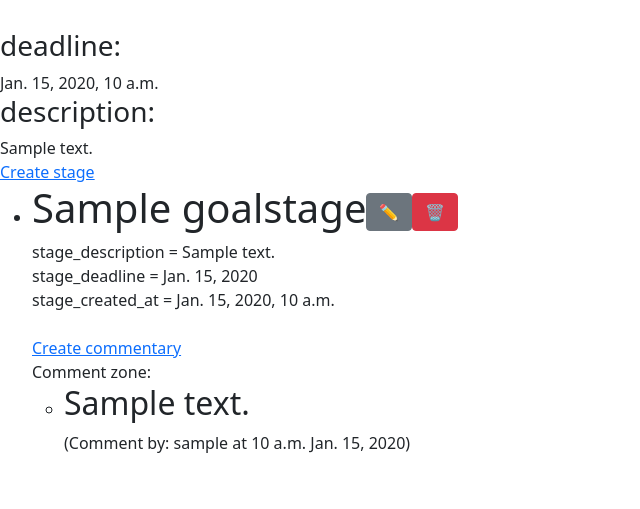
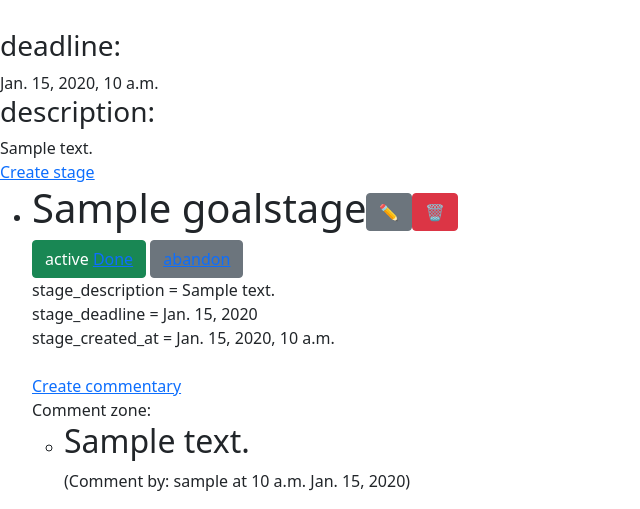
Before and after one commit to Oleksiy-Liubchenko/habits-and-goals-service, a Django app: page /goals/1/ in a window 1280 px wide. Shown: the part 291-800 px from the top of the page, without its empty margins (0-640 px from the left). Run offline with Django 4.2, Linux system fonts and the light colour scheme; tables that the repository leaves empty hold one stand-in row (values such as "Sample post").

Commit message:
Add goal_stage toggle status in goal_detail.html

```diff
--- a/templates/goal/goal_detail.html
+++ b/templates/goal/goal_detail.html
@@ -61,7 +61,11 @@
   {% for stage in goal_stages %}
     <li>
       <div class="d-flex align-items-center">
-        <h1>{{ stage.stage_name }}</h1>
+        {% if stage.status == "active" %}
+          <h1>{{ stage.stage_name }}</h1>
+          {% else %}
+            <h1><del>{{ stage.stage_name }}</del></h1>
+        {% endif %}
         <a href="{% url "tracker:goal-update-stage" pk=stage.pk goal_id=goal.id %}" class="btn btn-secondary">
           ✏️
         </a>
@@ -70,6 +74,39 @@
         </a>
       </div>
     </li>
+
+    {% if stage.status == "active" %}
+  <div class="btn btn-success">
+    {{ stage.status }}
+    <a href="{% url "tracker:goal-update-stage-status" goal_id=goal.id pk=stage.id%}">
+      Done
+    </a>
+  </div>
+
+    <div class="btn btn-secondary">
+      <a href="{% url "tracker:goal-update-stage-status-abandoned" goal_id=goal.id pk=stage.id%}">
+        abandon
+      </a>
+    </div>
+
+    {% elif stage.status == "abandoned" %}
+       <div class="btn btn-secondary">
+        {{ stage.status }}
+        <a href="{% url "tracker:goal-update-stage-status-abandoned" goal_id=goal.id pk=stage.id%}">
+          reactive
+        </a>
+      </div>
+
+    {% else %}
+      <div class="btn btn-danger">
+      {{ stage.status }}
+      <a href="{% url "tracker:goal-update-stage-status" goal_id=goal.id pk=stage.id%}">
+        reactivate
+      </a>
+  </div>
+  {% endif %}
+    <br>
+
     stage_description = {{ stage.description }}
     <br>
     stage_deadline = {{ stage.deadline.date }}
--- a/tracker/urls.py
+++ b/tracker/urls.py
@@ -18,7 +18,8 @@ from tracker.views import (
     goal_toggle_status,
     goal_toggle_status_abandoned,
     GoalActiveListView,
-    GoalCompletedListView, GoalAbandonedListView, HabitDeleteView, HabitUpdateView
+    GoalCompletedListView, GoalAbandonedListView, HabitDeleteView, HabitUpdateView, goal_stage_toggle_status,
+    goal_stage_toggle_status_abandoned
     # HabitDayCompletionUpdateView
 )
 
@@ -102,6 +103,16 @@ urlpatterns = [
         name="goal-delete-stage"
     ),
     path(
+        "goals/<int:goal_id>/toggle/<int:pk>/",
+        goal_stage_toggle_status,
+        name="goal-update-stage-status"
+    ),
+    path(
+        "goals/<int:goal_id>/toggle/<int:pk>/abandoned/",
+        goal_stage_toggle_status_abandoned,
+        name="goal-update-stage-status-abandoned"
+    ),
+    path(
         "habits/",
         HabitListView.as_view(),
         name="habit-list"
--- a/tracker/views.py
+++ b/tracker/views.py
@@ -195,6 +195,28 @@ class GoalStageUpdateView(generic.UpdateView):
         return reverse("tracker:goal-detail", kwargs={"pk": self.kwargs["goal_id"]})
 
 
+def goal_stage_toggle_status(request, goal_id, pk):
+    goal_stage = get_object_or_404(GoalStage, pk=pk)
+    if goal_stage.status == "active":
+        goal_stage.status = "completed"
+    else:
+        goal_stage.status = "active"
+    goal_stage.save()
+    return HttpResponseRedirect(reverse_lazy("tracker:goal-detail", args=[goal_id]))
+
+
+# add login required
+def goal_stage_toggle_status_abandoned(request, goal_id, pk):
+    goal_stage = get_object_or_404(GoalStage, pk=pk)
+    if goal_stage.status == "abandoned":
+        goal_stage.status = "active"
+    else:
+        goal_stage.status = "abandoned"
+    goal_stage.save()
+
+    return HttpResponseRedirect(reverse_lazy("tracker:goal-detail", args=[goal_id]))
+
+
 class HabitListView(generic.ListView):
     model = Habit
     template_name = "habit/habit_list.html"
```
